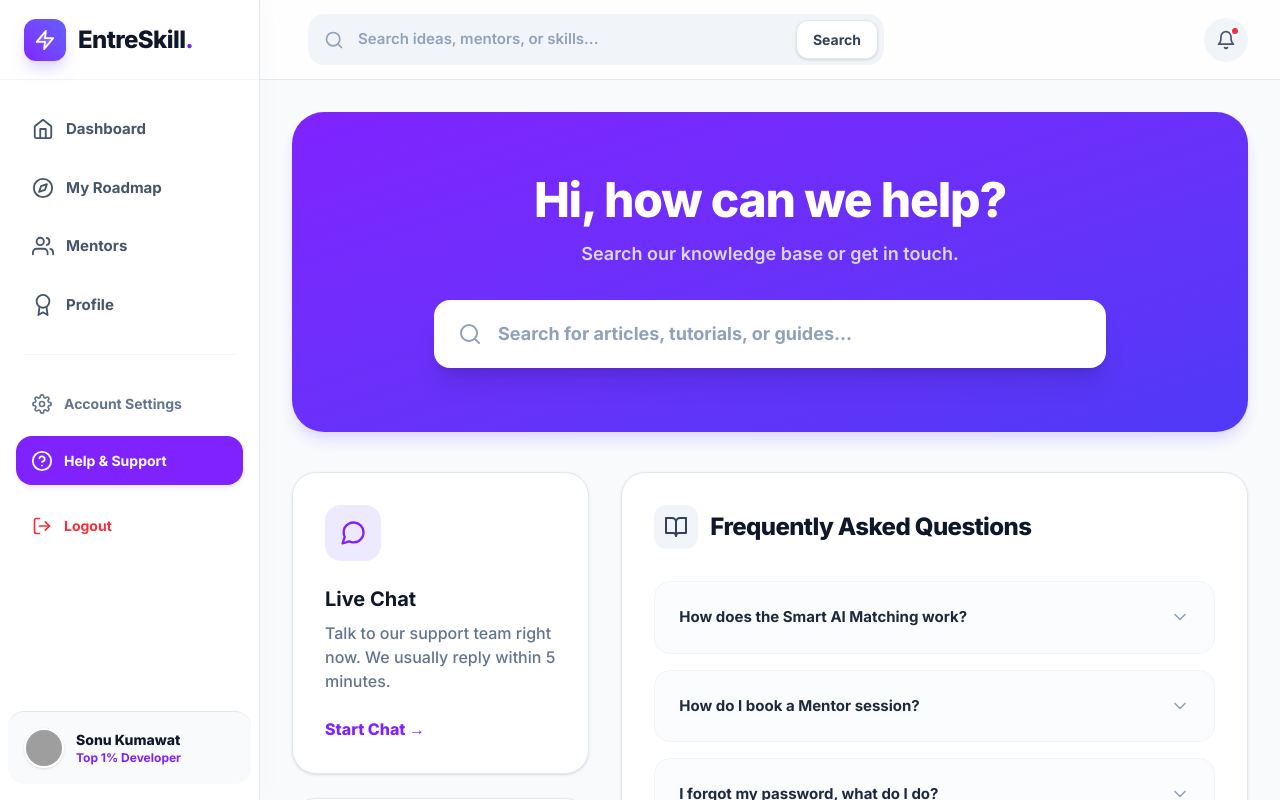
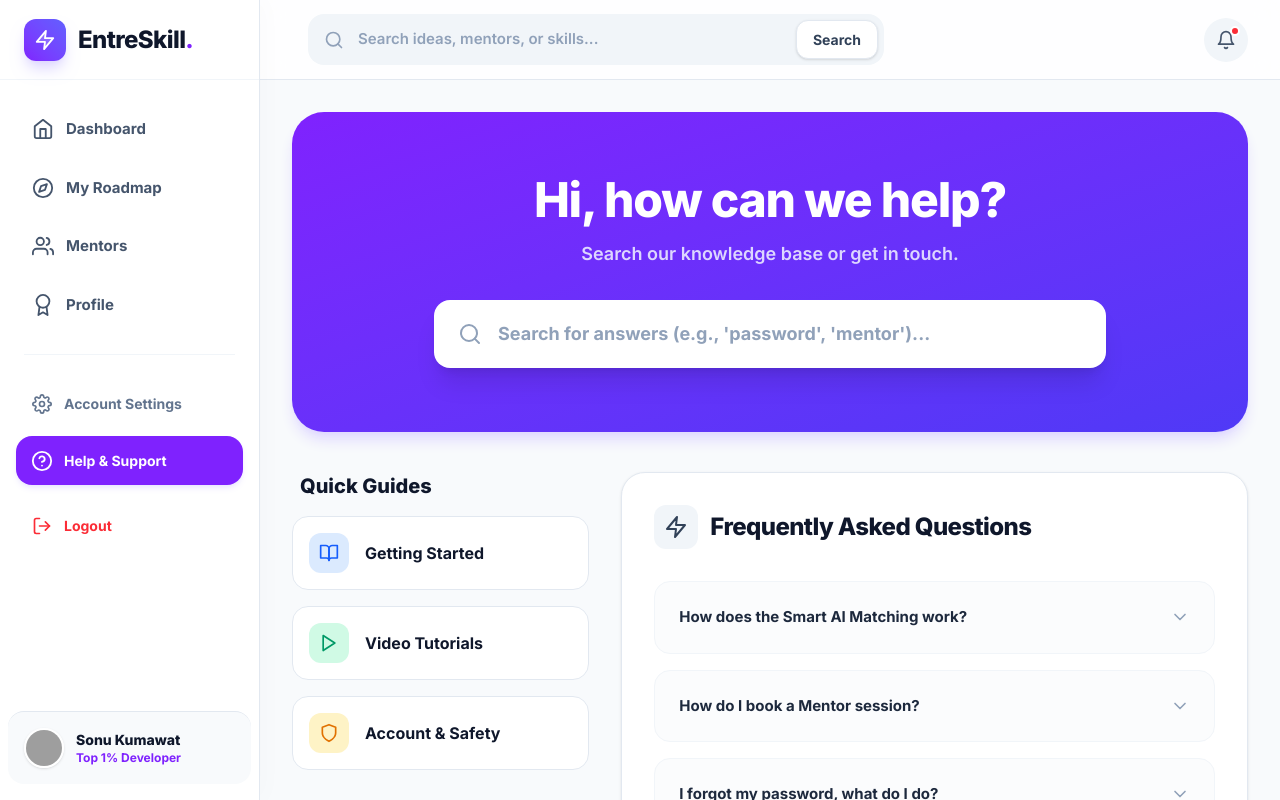
Before and after one commit to sonukumawat-sde/entreskill-hub, a React (Vite) app in the folder frontend/: page /help in a window 1280 px wide. Built offline with nearby package versions, Linux system fonts and the light colour scheme; grey boxes are pictures that could not be loaded.

Commit message:
Made Help Center interactive with Search, Email, and Toasts

```diff
--- a/frontend/src/pages/HelpCenter.jsx
+++ b/frontend/src/pages/HelpCenter.jsx
@@ -1,18 +1,46 @@
 import React, { useState } from 'react';
-import { FiSearch, FiMessageCircle, FiMail, FiBookOpen, FiChevronDown, FiAlertCircle } from 'react-icons/fi';
+import {
+  FiSearch, FiMessageCircle, FiMail, FiBookOpen,
+  FiChevronDown, FiAlertCircle, FiShield, FiZap, FiPlay, FiX
+} from 'react-icons/fi';
 
 function HelpCenter() {
   const [openFaq, setOpenFaq] = useState(null);
+  const [searchQuery, setSearchQuery] = useState('');
+  const [toastMessage, setToastMessage] = useState(null); // NAYA: Screen par notification dikhane ke liye
 
-  const faqs = [
+  // Notification dikhane ka function
+  const showToast = (message) => {
+    setToastMessage(message);
+    setTimeout(() => setToastMessage(null), 3000); // 3 second baad apne aap gayab
+  };
+
+  const allFaqs = [
     { q: "How does the Smart AI Matching work?", a: "Our proprietary algorithm analyzes your skills against our database to find the most relevant business roadmaps instantly, without relying on third-party APIs." },
     { q: "How do I book a Mentor session?", a: "Navigate to the Mentors tab on the sidebar. You can browse expert profiles and schedule a 1-on-1 video call directly through our integrated calendar." },
     { q: "I forgot my password, what do I do?", a: "You can click on 'Forgot Password' on the login screen, or update it directly from the Account Settings page if you are already logged in." },
-    { q: "How are my skills stored?", a: "Your skills are securely stored in your personal profile. Our platform strictly adheres to data privacy standards and only uses this data for roadmap matching." }
+    { q: "How are my skills stored?", a: "Your skills are securely stored in your personal profile. Our platform strictly adheres to data privacy standards and only uses this data for roadmap matching." },
+    { q: "Can I cancel my Pro Plan?", a: "Yes, you can cancel or downgrade your Pro Plan at any time from the 'Billing' section in your Account Settings. Your access will remain until the end of your billing cycle." }
   ];
 
+  // NAYA: Search bar ki value ke hisaab se FAQs ko filter karna
+  const filteredFaqs = allFaqs.filter(faq =>
+    faq.q.toLowerCase().includes(searchQuery.toLowerCase()) ||
+    faq.a.toLowerCase().includes(searchQuery.toLowerCase())
+  );
+
   return (
-    <div className="max-w-5xl mx-auto p-4 md:p-8 animate-fade-in pb-20">
+    <div className="max-w-6xl mx-auto p-4 md:p-8 animate-fade-in pb-20 relative">
+
+      {/* 🔥 TOAST NOTIFICATION (Pop-up message) 🔥 */}
+      {toastMessage && (
+        <div className="fixed top-8 left-1/2 transform -translate-x-1/2 z-50 bg-slate-900 text-white px-6 py-3 rounded-full font-bold shadow-2xl flex items-center gap-3 animate-fade-in">
+          <span>{toastMessage}</span>
+          <button onClick={() => setToastMessage(null)} className="text-slate-400 hover:text-white">
+            <FiX size={18} />
+          </button>
+        </div>
+      )}
 
       {/* Hero Search */}
       <div className="bg-gradient-to-br from-violet-600 to-indigo-600 rounded-[32px] p-10 md:p-16 text-center shadow-lg shadow-violet-200 mb-10">
@@ -25,7 +53,9 @@ function HelpCenter() {
           </div>
           <input
             type="text"
-            placeholder="Search for articles, tutorials, or guides..."
+            value={searchQuery}
+            onChange={(e) => setSearchQuery(e.target.value)}
+            placeholder="Search for answers (e.g., 'password', 'mentor')..."
             className="w-full pl-16 pr-6 py-5 bg-white rounded-2xl shadow-xl outline-none text-lg font-bold text-slate-800 placeholder:text-slate-400 focus:ring-4 focus:ring-white/30 transition-all"
           />
         </div>
@@ -33,39 +63,75 @@ function HelpCenter() {
 
       <div className="grid grid-cols-1 lg:grid-cols-3 gap-8">
 
-        {/* Contact Blocks */}
-        <div className="lg:col-span-1 space-y-6">
-          <div className="bg-white border border-slate-200 p-8 rounded-[24px] hover:border-violet-300 transition-colors cursor-pointer group shadow-sm">
+        {/* LEFT COLUMN: GUIDES & CONTACT */}
+        <div className="lg:col-span-1 space-y-8">
+
+          <div>
+            <h3 className="text-xl font-extrabold text-slate-900 mb-4 px-2">Quick Guides</h3>
+            <div className="grid grid-cols-1 gap-4">
+              {[
+                { icon: FiBookOpen, title: "Getting Started", color: "text-blue-600 bg-blue-100" },
+                { icon: FiPlay, title: "Video Tutorials", color: "text-emerald-600 bg-emerald-100" },
+                { icon: FiShield, title: "Account & Safety", color: "text-amber-600 bg-amber-100" }
+              ].map((cat, i) => (
+                <div
+                  key={i}
+                  onClick={() => showToast(`Opening ${cat.title} articles...`)}
+                  className="bg-white border border-slate-200 p-4 rounded-2xl flex items-center gap-4 hover:border-violet-300 hover:shadow-md transition-all cursor-pointer"
+                >
+                  <div className={`w-10 h-10 rounded-xl flex items-center justify-center ${cat.color}`}>
+                    <cat.icon size={20} />
+                  </div>
+                  <h4 className="font-bold text-slate-900">{cat.title}</h4>
+                </div>
+              ))}
+            </div>
+          </div>
+
+          <div className="border-t border-slate-200 pt-8">
+            <div
+              onClick={() => showToast("Live Chat agents are currently busy. Please email us.")}
+              className="bg-white border border-slate-200 p-8 rounded-[24px] hover:border-violet-300 transition-colors cursor-pointer group shadow-sm mb-6"
+            >
               <div className="w-14 h-14 bg-violet-100 text-violet-600 rounded-2xl flex items-center justify-center mb-6 group-hover:scale-110 transition-transform">
                 <FiMessageCircle size={28} />
               </div>
               <h3 className="text-xl font-bold text-slate-900 mb-2">Live Chat</h3>
               <p className="text-slate-500 font-medium mb-6">Talk to our support team right now. We usually reply within 5 minutes.</p>
-            <button className="text-violet-600 font-extrabold flex items-center gap-2 group-hover:text-violet-800">Start Chat &rarr;</button>
+              <button className="text-violet-600 font-extrabold flex items-center gap-2 group-hover:text-violet-800 transition-colors">Start Chat &rarr;</button>
             </div>
 
-          <div className="bg-white border border-slate-200 p-8 rounded-[24px] hover:border-blue-300 transition-colors cursor-pointer group shadow-sm">
+            <div
+              // 🔥 NAYA: Click karne par direct device ka email app khulega 🔥
+              onClick={() => window.location.href = 'mailto:support@entreskill.com?subject=Need%20Help%20with%20EntreSkill'}
+              className="bg-white border border-slate-200 p-8 rounded-[24px] hover:border-blue-300 transition-colors cursor-pointer group shadow-sm"
+            >
               <div className="w-14 h-14 bg-blue-100 text-blue-600 rounded-2xl flex items-center justify-center mb-6 group-hover:scale-110 transition-transform">
                 <FiMail size={28} />
               </div>
               <h3 className="text-xl font-bold text-slate-900 mb-2">Email Support</h3>
               <p className="text-slate-500 font-medium mb-6">Send us a detailed email. We'll get back to you within 24 hours.</p>
-            <button className="text-blue-600 font-extrabold flex items-center gap-2 group-hover:text-blue-800">support@entreskill.com &rarr;</button>
+              <button className="text-blue-600 font-extrabold flex items-center gap-2 group-hover:text-blue-800 transition-colors">support@entreskill.com &rarr;</button>
+            </div>
           </div>
         </div>
 
-        {/* FAQs */}
-        <div className="lg:col-span-2 bg-white border border-slate-200 rounded-[24px] p-8 shadow-sm">
+        {/* RIGHT COLUMN: FAQs */}
+        <div className="lg:col-span-2 bg-white border border-slate-200 rounded-[24px] p-6 md:p-8 shadow-sm h-fit">
           <div className="flex items-center gap-3 mb-8">
             <div className="p-2.5 bg-slate-100 rounded-xl text-slate-700">
-              <FiBookOpen size={24} />
+              <FiZap size={24} />
             </div>
+            <div>
               <h2 className="text-2xl font-extrabold text-slate-900 tracking-tight">Frequently Asked Questions</h2>
+              {searchQuery && <p className="text-violet-600 font-bold text-sm mt-1">Showing results for "{searchQuery}"</p>}
+            </div>
           </div>
 
           <div className="space-y-4">
-            {faqs.map((faq, i) => (
-              <div key={i} className="border border-slate-100 rounded-2xl overflow-hidden bg-slate-50/50">
+            {filteredFaqs.length > 0 ? (
+              filteredFaqs.map((faq, i) => (
+                <div key={i} className="border border-slate-100 rounded-2xl overflow-hidden bg-slate-50/50 hover:border-violet-200 transition-colors">
                   <button
                     onClick={() => setOpenFaq(openFaq === i ? null : i)}
                     className="w-full flex items-center justify-between p-6 text-left hover:bg-slate-100 transition-colors"
@@ -74,19 +140,30 @@ function HelpCenter() {
                     <FiChevronDown className={`text-slate-400 transition-transform duration-300 ${openFaq === i ? 'rotate-180' : ''}`} size={20} />
                   </button>
                   {openFaq === i && (
-                  <div className="p-6 pt-0 text-slate-600 font-medium leading-relaxed border-t border-slate-100">
+                    <div className="p-6 pt-0 text-slate-600 font-medium leading-relaxed border-t border-slate-100 animate-fade-in">
                       {faq.a}
                     </div>
                   )}
                 </div>
-            ))}
+              ))
+            ) : (
+              <div className="text-center py-10 bg-slate-50 rounded-2xl border-2 border-dashed border-slate-200">
+                <p className="text-slate-500 font-bold">No FAQs found for "{searchQuery}".</p>
+                <button
+                  onClick={() => setSearchQuery('')}
+                  className="text-violet-600 font-bold mt-2 hover:underline"
+                >
+                  Clear search
+                </button>
+              </div>
+            )}
           </div>
 
-          <div className="mt-10 p-6 bg-slate-100 rounded-2xl flex items-start gap-4">
+          <div className="mt-10 p-6 bg-slate-100 rounded-2xl flex items-start gap-4 border border-slate-200">
             <FiAlertCircle className="text-slate-500 mt-1 flex-shrink-0" size={24} />
             <div>
               <h4 className="font-bold text-slate-900">Didn't find what you're looking for?</h4>
-              <p className="text-slate-600 text-sm mt-1">Check out our community forums or documentation for more advanced troubleshooting.</p>
+              <p className="text-slate-600 text-sm mt-1">Check out our community forums or reach out to our support team directly using the contact options on the left.</p>
             </div>
           </div>
         </div>
```
Lines whose indentation alone changed are shown as unchanged.
